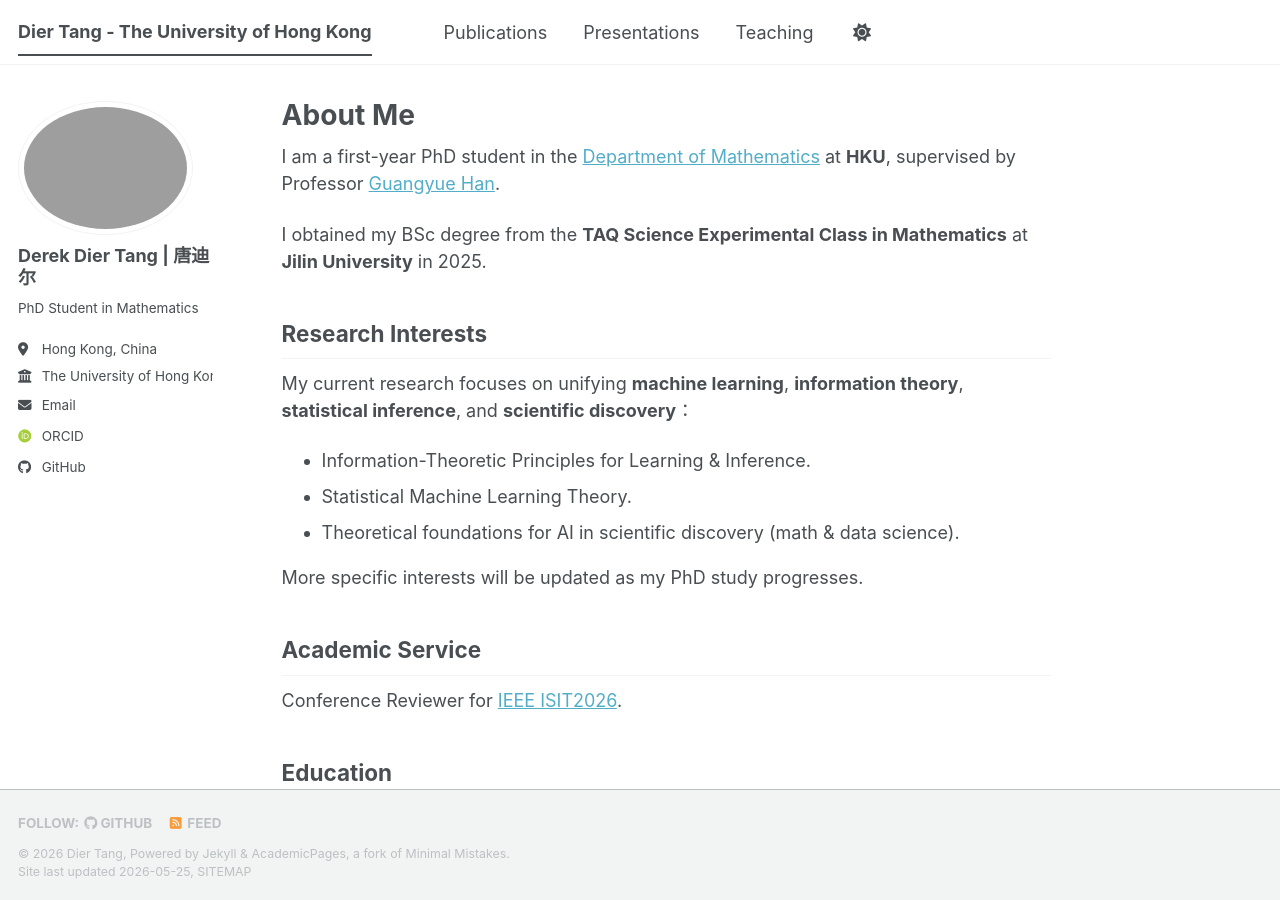
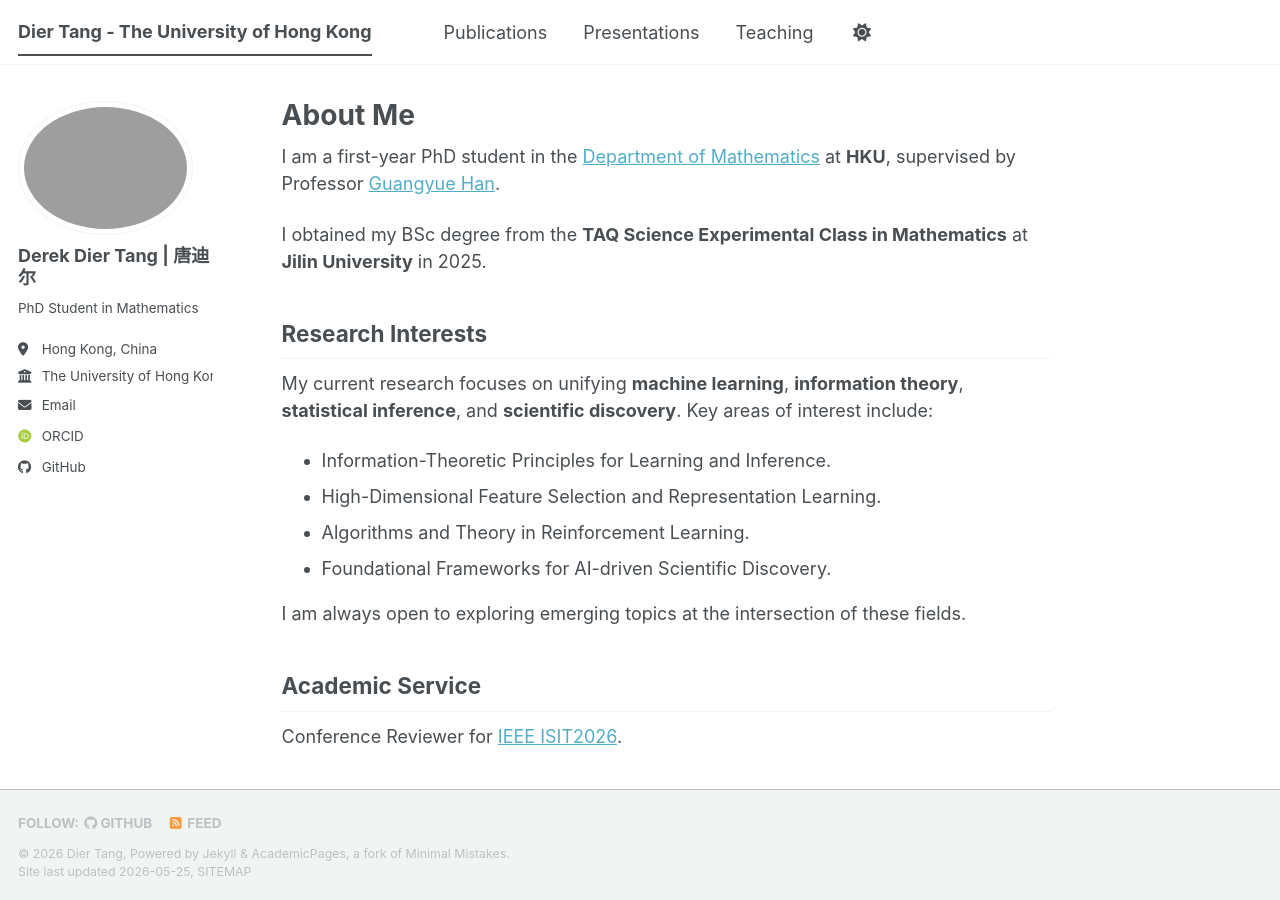
Before and after one commit to TangDier03/tangdier03.github.io, a Jekyll site: the page built from _pages/about.md, in a window 1280 px wide and 900 px high. Built offline with Jekyll 4.4.1, drawn with Linux system fonts in a browser that asks for light colours; some web fonts are replaced; a script bundle is joined from its source files by our own code; library files that are not in the unit come from our copies.

Commit message:
Update about.md

```diff
--- a/_pages/about.md
+++ b/_pages/about.md
@@ -13,13 +13,14 @@ I obtained my BSc degree from the **TAQ Science Experimental Class in Mathematic
 
 ## Research Interests
 
-My current research focuses on unifying **machine learning**, **information theory**, **statistical inference**, and **scientific discovery**：
+My current research focuses on unifying **machine learning**, **information theory**, **statistical inference**, and **scientific discovery**. Key areas of interest include:
 
-- Information-Theoretic Principles for Learning & Inference.
-- Statistical Machine Learning Theory.
-- Theoretical foundations for AI in scientific discovery (math & data science).
+- Information-Theoretic Principles for Learning and Inference.
+- High-Dimensional Feature Selection and Representation Learning.
+- Algorithms and Theory in Reinforcement Learning.
+- Foundational Frameworks for AI-driven Scientific Discovery.
 
-More specific interests will be updated as my PhD study progresses.
+I am always open to exploring emerging topics at the intersection of these fields.
 
 
 
```
